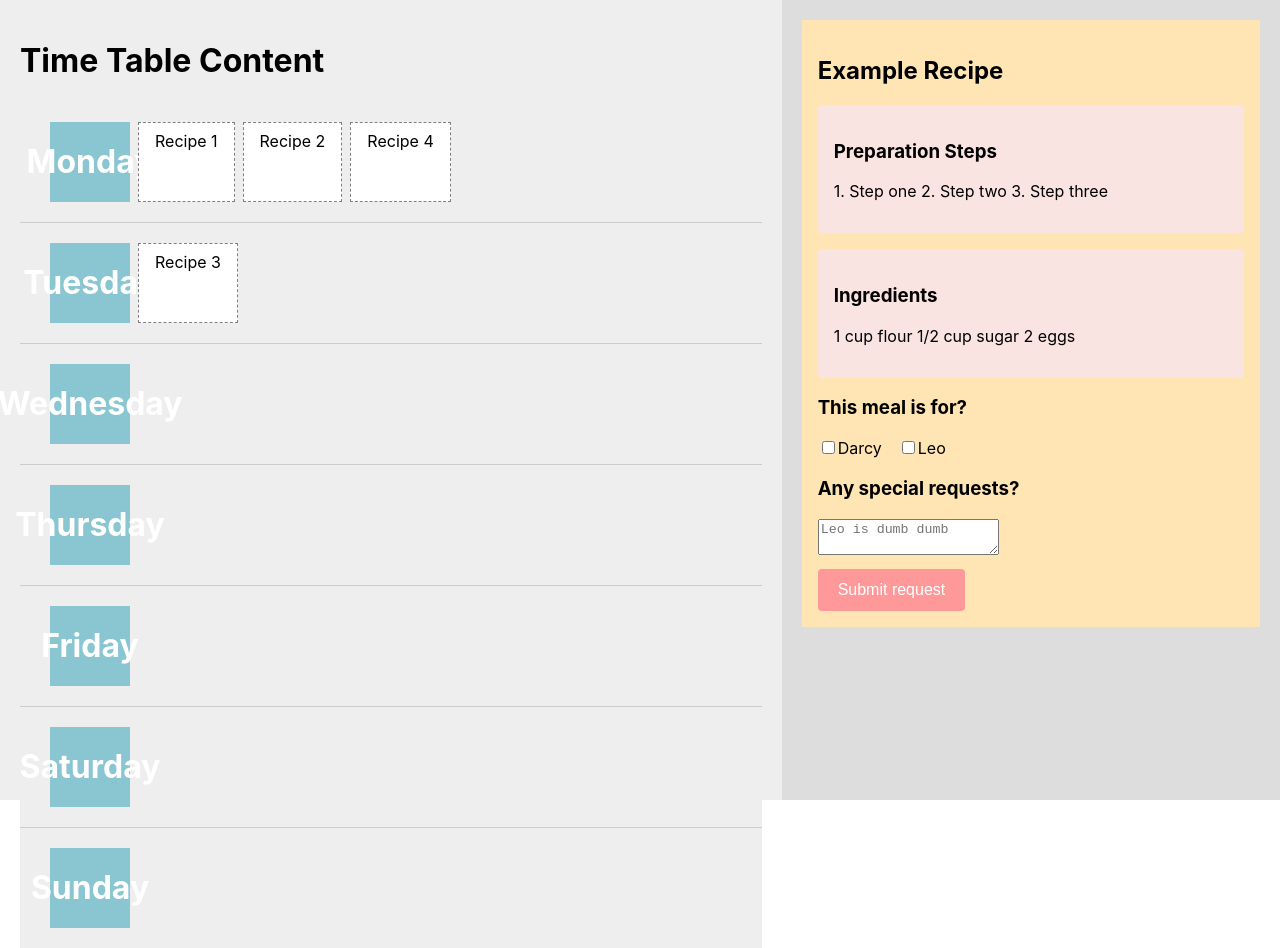
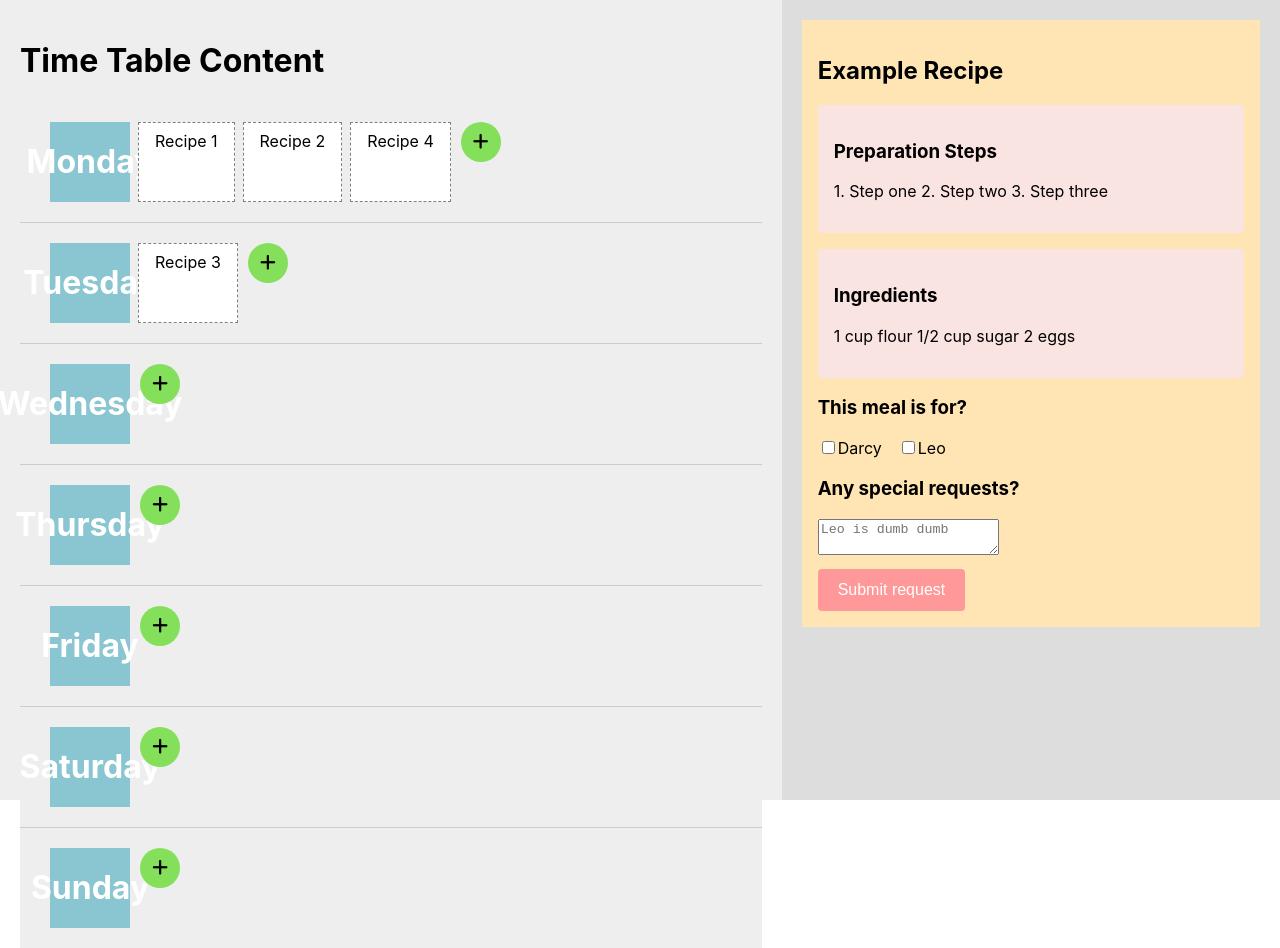
Before and after one commit to leoHeidel/meal-prep, a React (Create React App) app in the folder react_frontend/: page / in a window 1280 px wide. Built offline with nearby package versions, Linux system fonts and the light colour scheme.

Commit message:
Add recipe widget

```diff
--- a/react_frontend/package.json
+++ b/react_frontend/package.json
@@ -3,6 +3,7 @@
   "version": "0.1.0",
   "private": true,
   "dependencies": {
+    "@fortawesome/fontawesome-free": "^6.3.0",
     "@testing-library/jest-dom": "^5.16.5",
     "@testing-library/react": "^13.4.0",
     "@testing-library/user-event": "^13.5.0",
--- a/react_frontend/src/App.js
+++ b/react_frontend/src/App.js
@@ -2,7 +2,8 @@
 import React from 'react';
 import './App.css';
 import TimeTable from './TimeTable';
-import Mealdetail from './Mealdetail'; // Import the Mealdetail component
+import Mealdetail from './Mealdetail';
+import '@fortawesome/fontawesome-free/css/all.css';
 
 export default function App() {
   return (
--- a/react_frontend/src/ItemTypes.js
+++ b/react_frontend/src/ItemTypes.js
@@ -1,3 +1,4 @@
 export const ItemTypes = {
   RECIPE: "recipe",
+  // DAY: "day",
 };
--- a/react_frontend/src/Recipe.js
+++ b/react_frontend/src/Recipe.js
@@ -9,6 +9,7 @@ const style = {
   backgroundColor: "white",
   cursor: "move",
 };
+
 
 export const Recipe = ({ id, day, text, index, moveRecipe }) => {
   const ref = useRef(null);
@@ -55,3 +56,5 @@ export const Recipe = ({ id, day, text, index, moveRecipe }) => {
     </div>
   );
 };
+
+// export const Day = (day)
--- a/react_frontend/src/TimeTable.css
+++ b/react_frontend/src/TimeTable.css
@@ -48,3 +48,16 @@ color: #fff;
     margin-left: 10px;
     margin-bottom: 10px;
 }
+
+.add-recipe-widget {
+    width: 40px;
+    height: 40px;
+    display: flex;
+    justify-content: center;
+    align-items: center;
+    background-color: rgb(132, 224, 90);
+    border-radius: 50%;
+    font-size: 18px;
+    cursor: pointer;
+    margin-left: 10px;
+}
--- a/react_frontend/src/TimeTable.js
+++ b/react_frontend/src/TimeTable.js
@@ -67,6 +67,14 @@ function TimeTable() {
   [moveRecipe]
 );
 
+function handleAdd(day) {
+  const text = prompt("Enter the name of the new recipe:");
+  if (text) {
+    const newRecipe = { day: day, text: text };
+    setRecipes([...recipes, newRecipe]);
+  }
+}
+
   return (
     <DndProvider backend={HTML5Backend}>
       <div>
@@ -80,6 +88,9 @@ function TimeTable() {
                   .filter((recipe) => recipe.day === day)
                   .map((recipe) => renderRecipe(recipe, recipes.indexOf(recipe)))
                 }
+                <div className="add-recipe-widget" onClick={() => handleAdd(day)}>
+                  <i className="fas fa-plus"></i>
+                </div>
               </div>
             </div>
           ))}
```
Also changed, not shown: 1 other file (tests, documents, lock files or other folders). Lines whose indentation alone changed are shown as unchanged.
